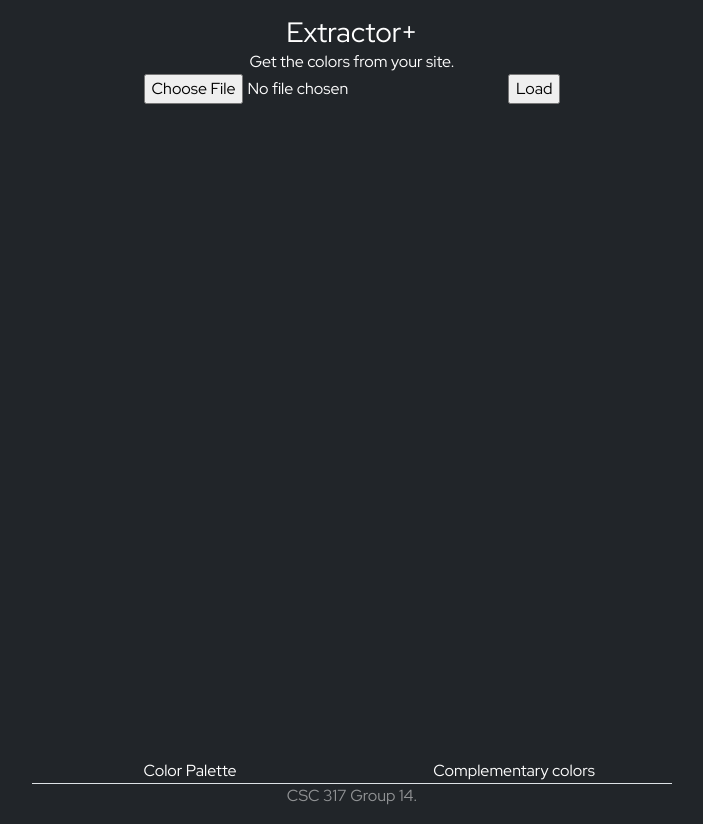
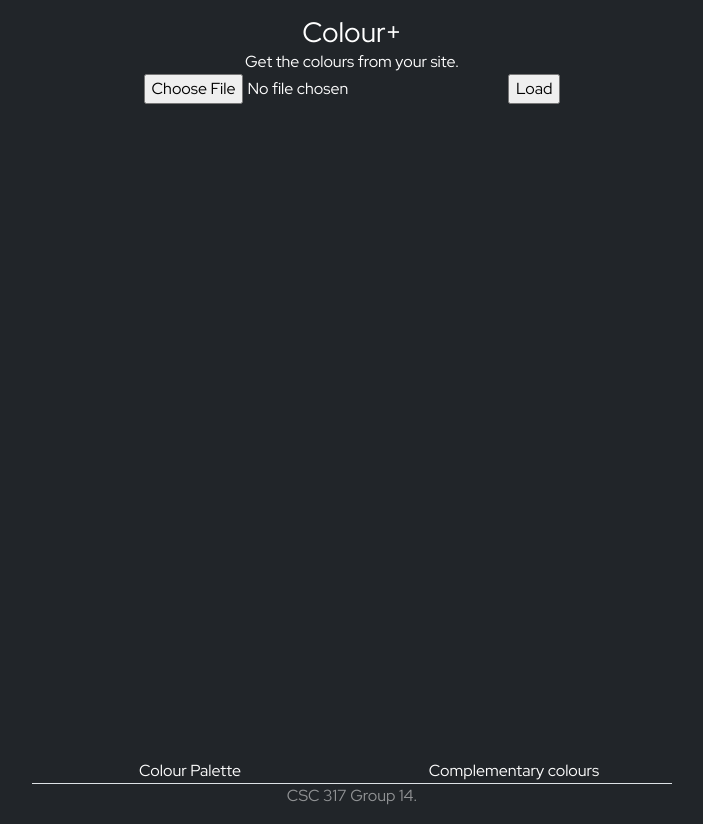
Before and after one commit to barrywire/clrplus, a plain HTML site: page index.html in a window 1280 px wide. Shown: the whole page, without its empty margins (288-991 px from the left). Drawn offline with nearby package versions, Linux system fonts and the light colour scheme.

Commit message:
fix: change extractor and color* to colour

```diff
--- a/index.html
+++ b/index.html
@@ -34,8 +34,8 @@
     <div class='cover-container d-flex w-100 h-100 p-3 mx-auto flex-column'>
         <header class='mb-auto'>
             <div>
-                <h3 class='float-md-center mb-0'>Extractor+</h3>
-                <span>Get the colors from your site.</span>
+                <h3 class='float-md-center mb-0'>Colour+</h3>
+                <span>Get the colours from your site.</span>
             </div>
         </header>
 
@@ -56,12 +56,12 @@
             <div class='row'>
                 <div class='col-6'>
                     <!-- Palette -->
-                    Color Palette
+                    Colour Palette
                     <div id='palette'></div>
                 </div>
                 <div class='col-6'>
                     <!-- Complementary -->
-                    Complementary colors
+                    Complementary colours
                     <div id='complementary'></div>
                 </div>
             </div>
```
